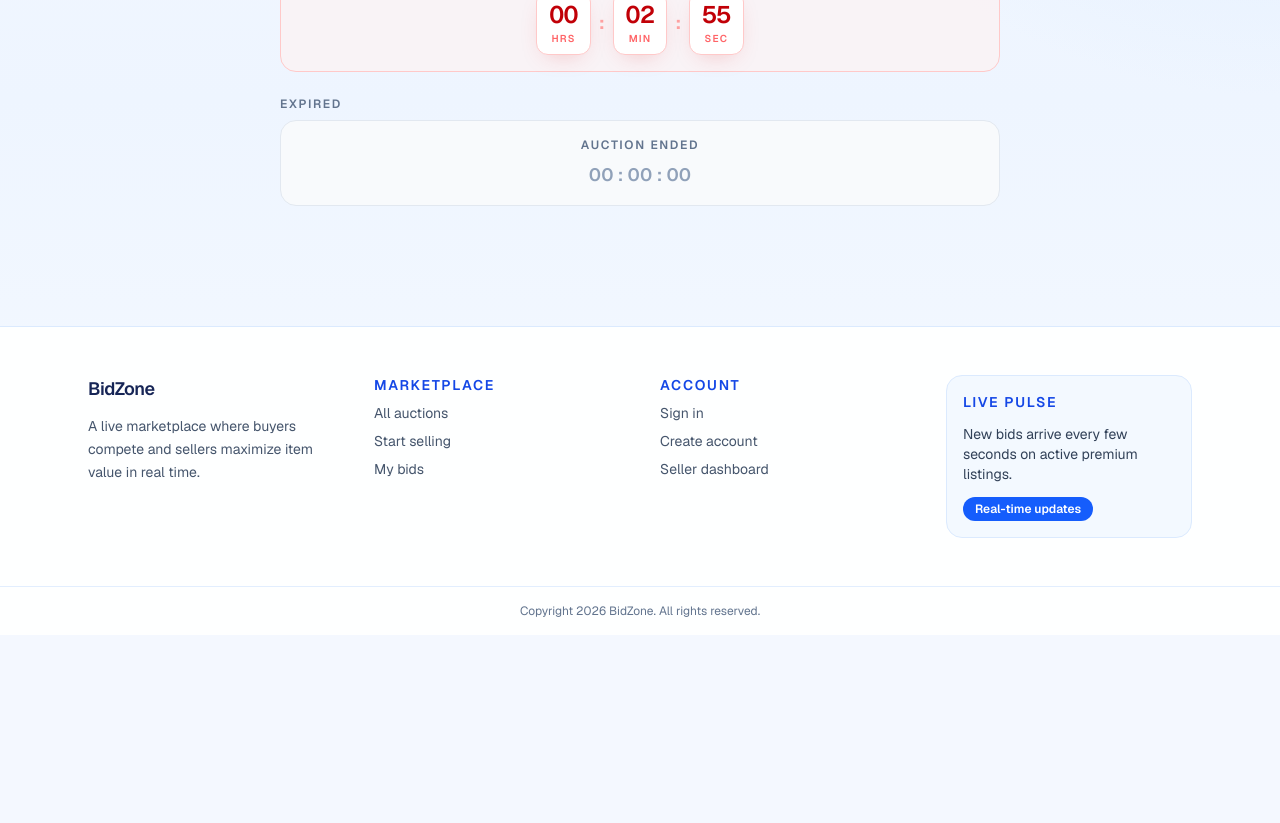
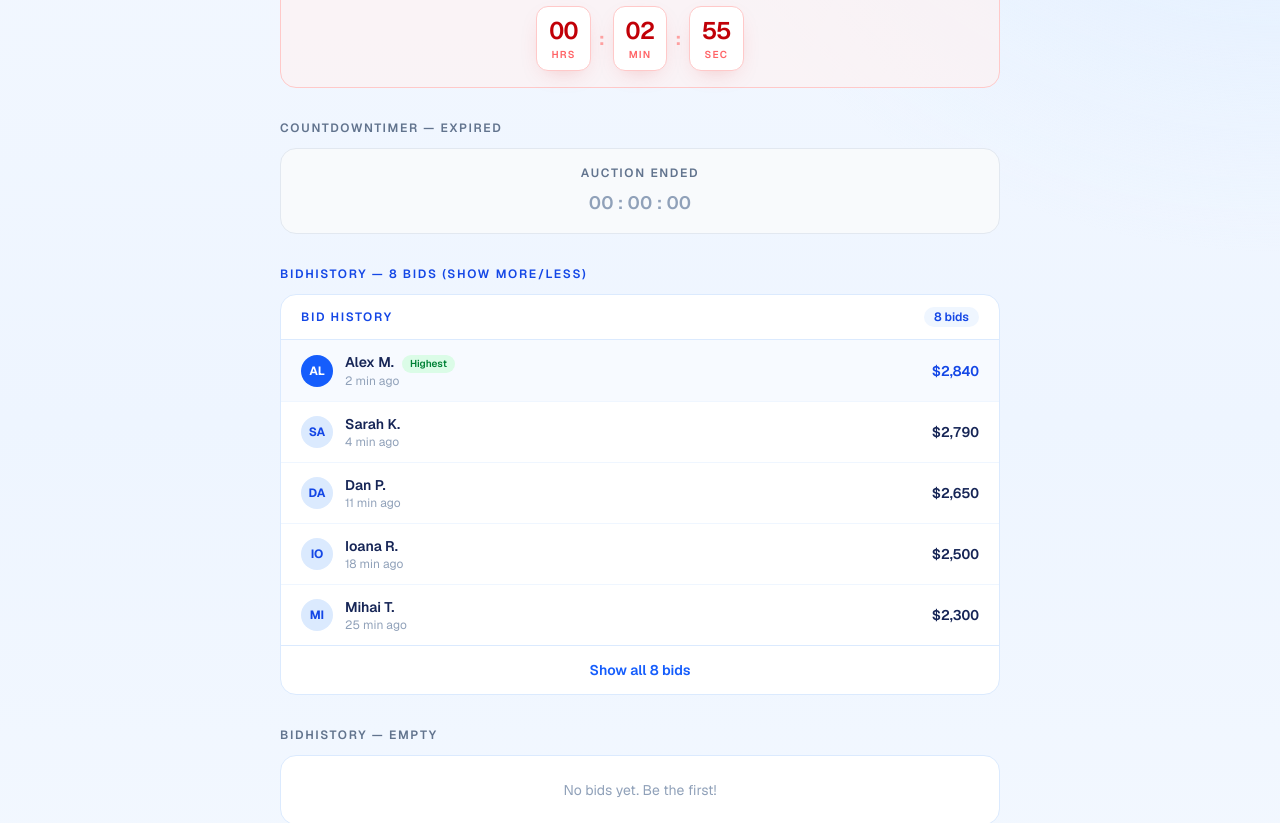
Before and after one commit to ahmdjlt/BidZone, a Next.js app in the folder frontend/: page /auctions/abstract-oil-canvas in a window 1280 px wide. Shown: the part 480-1303 px from the top of the page. Before the commit the page ends 1115 px from the top, so only its background shows below. Built offline with nearby package versions, Linux system fonts and the light colour scheme.

Commit message:
added BidHistory

```diff
--- a/frontend/app/auctions/[id]/page.tsx
+++ b/frontend/app/auctions/[id]/page.tsx
@@ -1,10 +1,21 @@
 "use client";
 
-// Auction detail page - shows auction info, live bidding, bid history, countdown timer
 import { use, useMemo } from "react";
 import Navbar from "@/components/layout/Navbar";
 import Footer from "@/components/layout/Footer";
 import CountdownTimer from "@/components/auction/CountdownTimer";
+import BidHistory, { type Bid } from "@/components/auction/BidHistory";
+
+const demoBids: Bid[] = [
+  { id: "b1", bidder: "Alex M.", amount: "$2,840", time: "2 min ago" },
+  { id: "b2", bidder: "Sarah K.", amount: "$2,790", time: "4 min ago" },
+  { id: "b3", bidder: "Dan P.", amount: "$2,650", time: "11 min ago" },
+  { id: "b4", bidder: "Ioana R.", amount: "$2,500", time: "18 min ago" },
+  { id: "b5", bidder: "Mihai T.", amount: "$2,300", time: "25 min ago" },
+  { id: "b6", bidder: "Elena V.", amount: "$2,100", time: "32 min ago" },
+  { id: "b7", bidder: "Andrei S.", amount: "$1,900", time: "45 min ago" },
+  { id: "b8", bidder: "Clara D.", amount: "$1,750", time: "1h ago" },
+];
 
 export default function AuctionDetailPage({
   params,
@@ -13,37 +24,49 @@ export default function AuctionDetailPage({
 }) {
   const { id } = use(params);
 
-  // Demo data calculated client-side only to avoid hydration mismatch
   const demoEndTimes = useMemo(() => ({
     normal: new Date(Date.now() + 2 * 60 * 60 * 1000 + 15 * 60 * 1000).toISOString(),
     urgent: new Date(Date.now() + 3 * 60 * 1000).toISOString(),
     expired: new Date(Date.now() - 60 * 1000).toISOString(),
   }), []);
+
   return (
     <div className="min-h-screen bg-[radial-gradient(circle_at_top_right,#d5e8ff_0,transparent_34%),linear-gradient(to_bottom,#f5f9ff_0%,#eef5ff_52%,#f6faff_100%)]">
       <Navbar />
       <main className="mx-auto w-full max-w-3xl px-4 py-10 sm:px-6">
         <h1 className="mb-2 text-3xl font-semibold tracking-tight text-blue-950">
-          CountdownTimer
+          Component Preview
         </h1>
         <p className="mb-8 text-sm text-slate-500">
           Auction ID: <code className="rounded bg-blue-50 px-2 py-0.5 text-blue-700">{id}</code>
         </p>
 
-        <div className="space-y-6">
+        <div className="space-y-8">
+          {/* CountdownTimer demos */}
           <section>
-            <p className="mb-2 text-xs font-semibold uppercase tracking-[0.14em] text-blue-700">Normal — 2+ hours left</p>
+            <p className="mb-3 text-xs font-semibold uppercase tracking-[0.14em] text-blue-700">CountdownTimer — Normal</p>
             <CountdownTimer endTime={demoEndTimes.normal} />
           </section>
 
           <section>
-            <p className="mb-2 text-xs font-semibold uppercase tracking-[0.14em] text-red-600">Urgent — under 5 minutes</p>
+            <p className="mb-3 text-xs font-semibold uppercase tracking-[0.14em] text-red-600">CountdownTimer — Urgent</p>
             <CountdownTimer endTime={demoEndTimes.urgent} />
           </section>
 
           <section>
-            <p className="mb-2 text-xs font-semibold uppercase tracking-[0.14em] text-slate-500">Expired</p>
+            <p className="mb-3 text-xs font-semibold uppercase tracking-[0.14em] text-slate-500">CountdownTimer — Expired</p>
             <CountdownTimer endTime={demoEndTimes.expired} />
+          </section>
+
+          {/* BidHistory demos */}
+          <section>
+            <p className="mb-3 text-xs font-semibold uppercase tracking-[0.14em] text-blue-700">BidHistory — 8 bids (show more/less)</p>
+            <BidHistory bids={demoBids} />
+          </section>
+
+          <section>
+            <p className="mb-3 text-xs font-semibold uppercase tracking-[0.14em] text-slate-500">BidHistory — Empty</p>
+            <BidHistory bids={[]} />
           </section>
         </div>
       </main>
--- a/frontend/components/auction/BidHistory.tsx
+++ b/frontend/components/auction/BidHistory.tsx
@@ -1,5 +1,92 @@
-// BidHistory - displays a scrollable list of past bids for an auction
+"use client";
 
-export default function BidHistory() {
-  return <></>;
+import { useState } from "react";
+
+export interface Bid {
+  id: string;
+  bidder: string;
+  amount: string;
+  time: string;
+  isWinning?: boolean;
 }
+
+interface BidHistoryProps {
+  bids: Bid[];
+}
+
+export default function BidHistory({ bids }: BidHistoryProps) {
+  const [showAll, setShowAll] = useState(false);
+  const visibleBids = showAll ? bids : bids.slice(0, 5);
+
+  if (bids.length === 0) {
+    return (
+      <div className="rounded-2xl border border-blue-100 bg-white p-6 text-center">
+        <p className="text-sm text-slate-400">No bids yet. Be the first!</p>
+      </div>
+    );
+  }
+
+  return (
+    <div className="rounded-2xl border border-blue-100 bg-white">
+      <div className="flex items-center justify-between border-b border-blue-100 px-5 py-3">
+        <p className="text-xs font-semibold uppercase tracking-[0.14em] text-blue-700">
+          Bid history
+        </p>
+        <span className="rounded-full bg-blue-50 px-2.5 py-0.5 text-xs font-semibold text-blue-700">
+          {bids.length} bids
+        </span>
+      </div>
+
+      <ul className="divide-y divide-blue-50">
+        {visibleBids.map((bid, index) => (
+          <li
+            key={bid.id}
+            className={`flex items-center justify-between px-5 py-3 transition-colors ${index === 0
+                ? "bg-blue-50/50"
+                : "hover:bg-blue-50/30"
+              }`}
+          >
+            <div className="flex items-center gap-3">
+              <div
+                className={`flex h-8 w-8 items-center justify-center rounded-full text-xs font-bold ${index === 0
+                    ? "bg-blue-600 text-white"
+                    : "bg-blue-100 text-blue-700"
+                  }`}
+              >
+                {bid.bidder.slice(0, 2).toUpperCase()}
+              </div>
+              <div>
+                <p className="text-sm font-semibold text-blue-950">
+                  {bid.bidder}
+                  {index === 0 && (
+                    <span className="ml-2 inline-flex items-center rounded-full bg-green-100 px-2 py-0.5 text-[10px] font-semibold text-green-700">
+                      Highest
+                    </span>
+                  )}
+                </p>
+                <p className="text-xs text-slate-400">{bid.time}</p>
+              </div>
+            </div>
+            <p
+              className={`text-sm font-semibold tabular-nums ${index === 0 ? "text-blue-700" : "text-blue-950"
+                }`}
+            >
+              {bid.amount}
+            </p>
+          </li>
+        ))}
+      </ul>
+
+      {bids.length > 5 && (
+        <div className="border-t border-blue-100 px-5 py-3 text-center">
+          <button
+            onClick={() => setShowAll(!showAll)}
+            className="text-sm font-semibold text-blue-600 transition-colors hover:text-blue-800"
+          >
+            {showAll ? "Show less" : `Show all ${bids.length} bids`}
+          </button>
+        </div>
+      )}
+    </div>
+  );
+}
```
